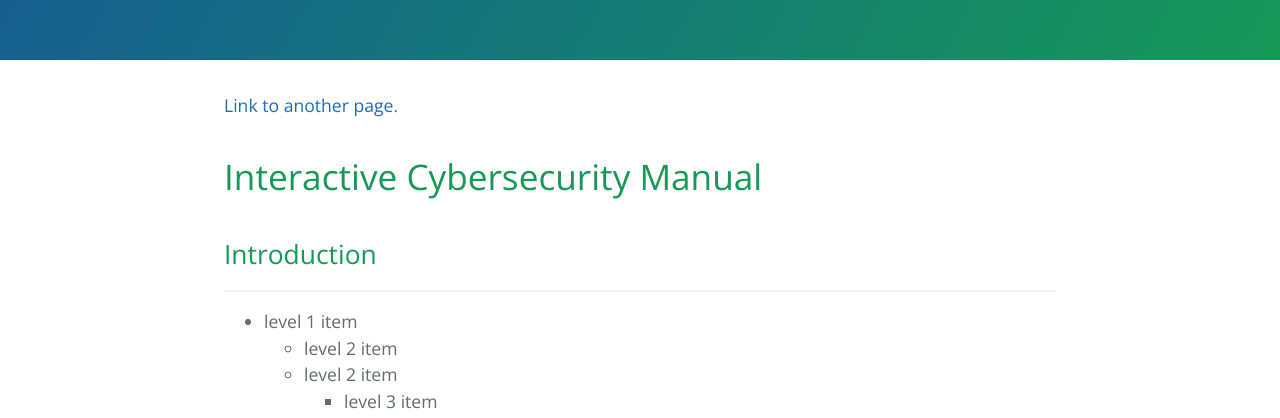
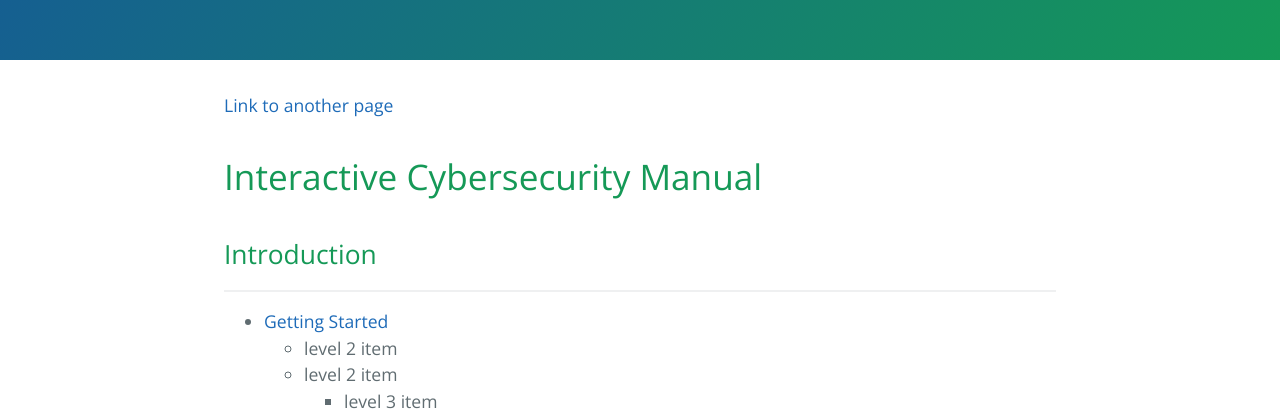
Before and after one commit to ugacyberarch/manual, a Jekyll site: the page built from home_page.md, in a window 1280 px wide. Shown: the part 323-741 px from the top of the page. Built offline with Jekyll 4.4.1, drawn with Linux system fonts in a browser that asks for light colours.

Commit message:
Update from Forestry.io Sammy Vo updated home_page.md

```diff
--- a/home_page.md
+++ b/home_page.md
@@ -2,31 +2,31 @@
 layout: default
 
 ---
-
-[Link to another page](./another-page.html).
+[Link to another page](./another-page.html)
 
 # Interactive Cybersecurity Manual
 
+## Introduction
 
-## Introduction
 ***
-* level 1 item
+
+* [Getting Started]()
   * level 2 item
   * level 2 item
     * level 3 item
     * level 3 item
 
 ## Passwords
+
 ***
 
 ## Phishing
+
 ***
 
 ## Feedback
+
 ***
-
-
-
 
 ### Small image
 
```
